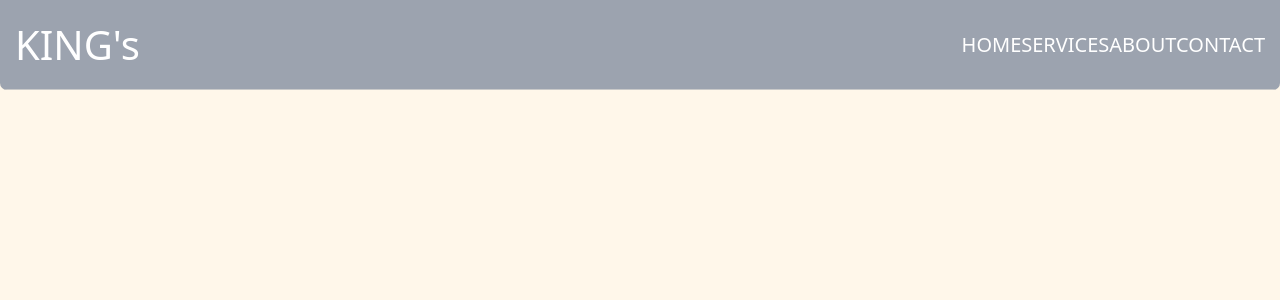
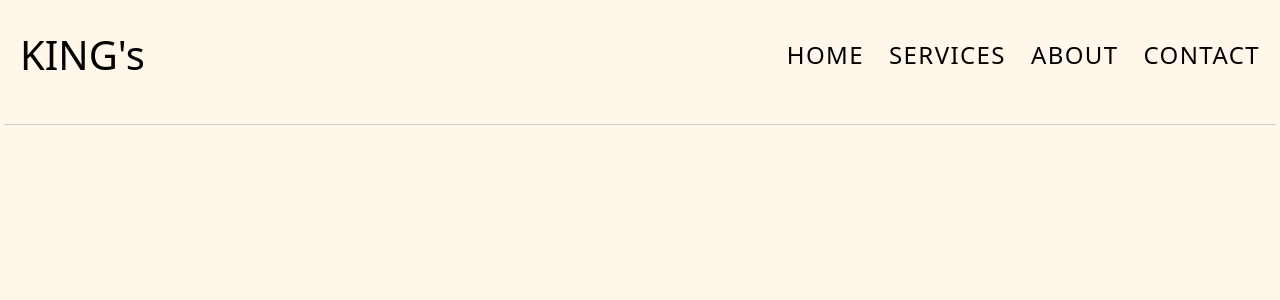
Before and after one commit to neelendrareddy9001/react-mern-event-plan, a React (Vite) app in the folder frontend/: page / in a window 1280 px wide. Shown: the top 300 px of the page. Built offline with nearby package versions, Linux system fonts and the light colour scheme.

Commit message:
navbar completed styles

```diff
--- a/frontend/src/components/Navbar.jsx
+++ b/frontend/src/components/Navbar.jsx
@@ -1,26 +1,30 @@
 import React, { useState } from "react";
-import { Link } from "react-router-dom";
+import { Link } from "react-scroll";
 import { GiHamburgerMenu } from "react-icons/gi";
 
 const Navbar = () => {
   const [show, setShow] = useState(false);
-
   return (
-    <nav className="w-full p-3 bg-gray-400 text-white">
+    <nav>
       <div className="logo">KING's</div>
-      <div>
-        <Link to="/hero" spy={true} smooth={true} duration={500}>
+      <div className={show ? "navLinks showmenu" : "navLinks"}>
+        <div className="links">
+          <Link to="hero" spy={true} smooth={true} duration={500}>
             HOME
           </Link>
-        <Link to="/services" spy={true} smooth={true} duration={500}>
+          <Link to="services" spy={true} smooth={true} duration={500}>
             SERVICES
           </Link>
-        <Link to="/about" spy={true} smooth={true} duration={500}>
+          <Link to="about" spy={true} smooth={true} duration={500}>
             ABOUT
           </Link>
-        <Link to="/contact" spy={true} smooth={true} duration={500}>
+          <Link to="contact" spy={true} smooth={true} duration={500}>
             CONTACT
           </Link>
+        </div>
+      </div>
+      <div className="hamburger" onClick={() => setShow(!show)}>
+        <GiHamburgerMenu />
       </div>
     </nav>
   );
```
Lines whose indentation alone changed are shown as unchanged.
